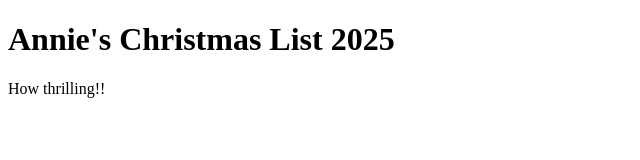
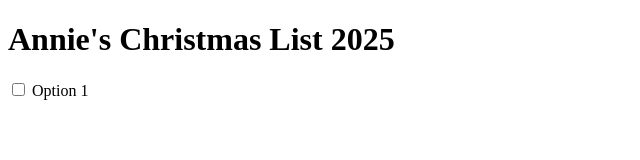
Before and after one commit to anniemcc01/anniemcc01.github.io, a plain HTML site: page index.html in a window 1280 px wide. Shown: the full height of the page, 0-640 px from the left. Drawn offline with Linux system fonts and the light colour scheme.

Commit message:
checkbox hopefully

```diff
--- a/index.html
+++ b/index.html
@@ -1,10 +1,12 @@
 <!DOCTYPE html>
 <html>
     <head>
+        <meta charset="UTF-8">
         <title>ChristmasList2025</title>
     </head>
     <body>
         <h1>Annie's Christmas List 2025</h1>
-        <p>How thrilling!!</p>
+        <input type="checkbox" id="option1" name="option1" value="option1">
+        <label for="option1">Option 1</label><br>
     </body>
 </html>
```
